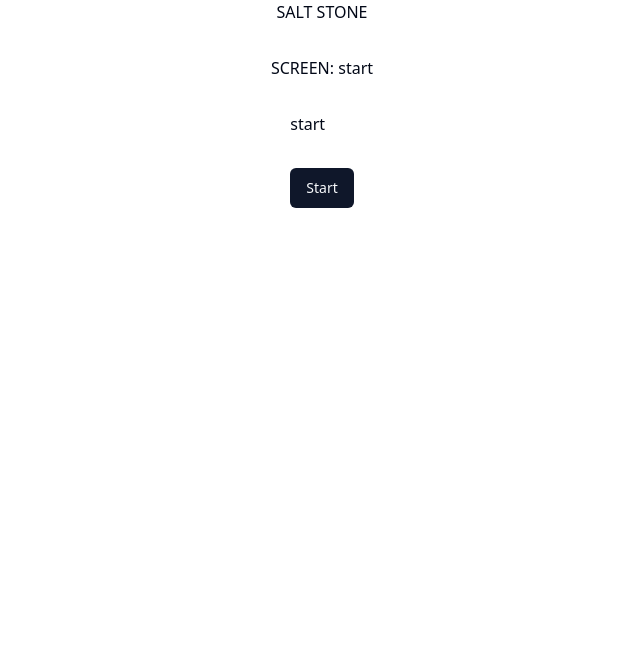
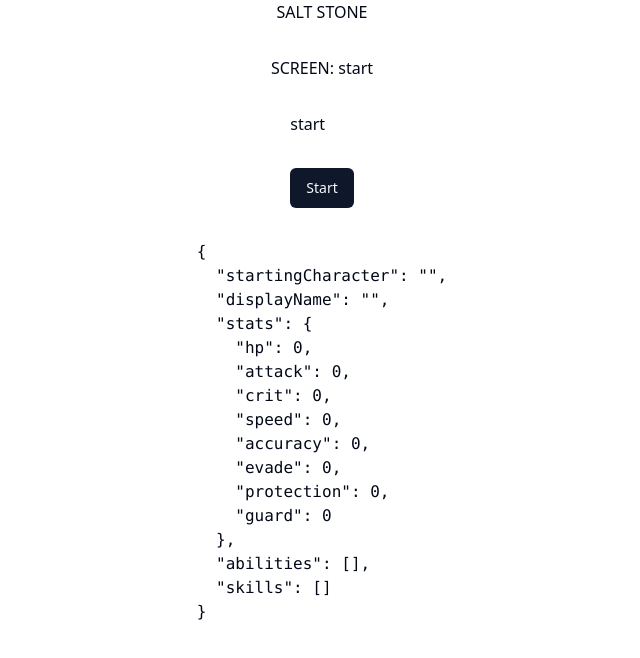
Before and after one commit to nrsimonelli/salt-stone, a React (Vite) app: page / in a window 1280 px wide. Shown: the top 658 px of the page, without its empty margins (318-958 px from the left). Built offline with nearby package versions, Linux system fonts and the light colour scheme.

Commit message:
player data object first pass

```diff
--- a/src/App.tsx
+++ b/src/App.tsx
@@ -1,15 +1,21 @@
 import { useState } from 'react'
 
 import { StartScreen } from './start-screen'
-import { ScreenStateContext } from './components/ui/screen-state-context'
+import { ScreenStateContext } from './components/screen-state-context'
 import { SCREEN_STATE, ScreenState } from './constants'
 import { CharacterSelect } from './character-select'
+import {
+  defaultPlayerData,
+  PlayerDataContext,
+} from './components/player-data-context'
 
 function App() {
   const [screen, setScreen] = useState<ScreenState>(SCREEN_STATE.START)
+  const [playerData, setPlayerData] = useState(defaultPlayerData)
 
   return (
     <ScreenStateContext.Provider value={{ screen, setScreen }}>
+      <PlayerDataContext.Provider value={{ playerData, setPlayerData }}>
         <div className='flex flex-col items-center justify-center space-y-8 '>
           <p>SALT STONE</p>
           <p>SCREEN: {screen}</p>
@@ -19,7 +25,12 @@ function App() {
           {screen === SCREEN_STATE.BATTLE && <StartScreen />}
           {screen === SCREEN_STATE.VICTORY && <StartScreen />}
           {screen === SCREEN_STATE.DEFEAT && <StartScreen />}
+
+          <div>
+            <pre>{JSON.stringify(playerData, undefined, 2)}</pre>
           </div>
+        </div>
+      </PlayerDataContext.Provider>
     </ScreenStateContext.Provider>
   )
 }
--- a/src/character-select.tsx
+++ b/src/character-select.tsx
@@ -2,17 +2,29 @@ import { useState } from 'react'
 import { Button } from '@/components/ui/button'
 import { SCREEN_STATE, STARTER_CHARACTERS } from '@/constants'
 import { cn } from '@/lib/utils'
-import { useScreenContext } from './components/ui/screen-state-context'
+import { useScreenContext } from './components/screen-state-context'
+import { usePlayerDataContext } from './components/player-data-context'
 
 type CharacterKey = keyof typeof STARTER_CHARACTERS
+const starterCharacterKeys = Object.keys(STARTER_CHARACTERS) as CharacterKey[]
 
 export const CharacterSelect = () => {
   const { setScreen } = useScreenContext()
+  const { playerData, setPlayerData } = usePlayerDataContext()
+
   const [currentSelection, setCurrentSelection] = useState<
     (typeof STARTER_CHARACTERS)[CharacterKey] | null
   >(null)
 
-  const starterCharacterKeys = Object.keys(STARTER_CHARACTERS) as CharacterKey[]
+  const handleCharacterSelect = (
+    character: (typeof STARTER_CHARACTERS)[CharacterKey]
+  ) => {
+    setPlayerData({
+      ...playerData,
+      ...character,
+    })
+    setScreen(SCREEN_STATE.PLANNING)
+  }
 
   return (
     <div>
@@ -37,7 +49,9 @@ export const CharacterSelect = () => {
       {/* confirmation button */}
       <Button
         disabled={!currentSelection}
-        onClick={() => setScreen(SCREEN_STATE.PLANNING)}
+        onClick={() => {
+          if (currentSelection) handleCharacterSelect(currentSelection)
+        }}
       >
         Select {currentSelection?.displayName ?? ''}
       </Button>
--- /dev/null
+++ b/src/components/player-data-context.tsx
@@ -0,0 +1,32 @@
+import { createContext, useContext } from 'react'
+
+import { PlayerData } from '@/constants'
+
+export interface PlayerDataContext {
+  playerData: PlayerData
+  setPlayerData: (screen: PlayerData) => void
+}
+
+export const defaultPlayerData: PlayerData = {
+  startingCharacter: '',
+  displayName: '',
+  stats: {
+    hp: 0,
+    attack: 0,
+    crit: 0,
+    speed: 0,
+    accuracy: 0,
+    evade: 0,
+    protection: 0,
+    guard: 0,
+  },
+  abilities: [],
+  skills: [],
+}
+
+export const PlayerDataContext = createContext<PlayerDataContext>({
+  playerData: defaultPlayerData,
+  setPlayerData: () => {},
+})
+
+export const usePlayerDataContext = () => useContext(PlayerDataContext)
--- a/src/start-screen.tsx
+++ b/src/start-screen.tsx
@@ -1,9 +1,10 @@
 import { Button } from './components/ui/button'
-import { useScreenContext } from './components/ui/screen-state-context'
+import { useScreenContext } from './components/screen-state-context'
 import { SCREEN_STATE } from './constants'
 
 export const StartScreen = () => {
   const { screen, setScreen } = useScreenContext()
+
   return (
     <div className='space-y-8'>
       <p>{screen}</p>
```
Also changed, not shown: src/constants.ts (+9 -2 lines), src/components/screen-state-context.tsx (renamed from src/components/ui/screen-state-context.tsx). Lines whose indentation alone changed are shown as unchanged.
